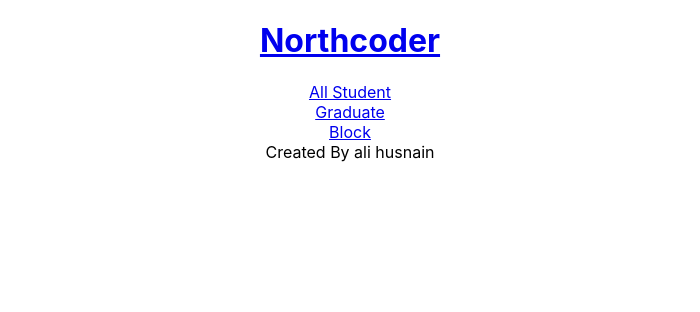
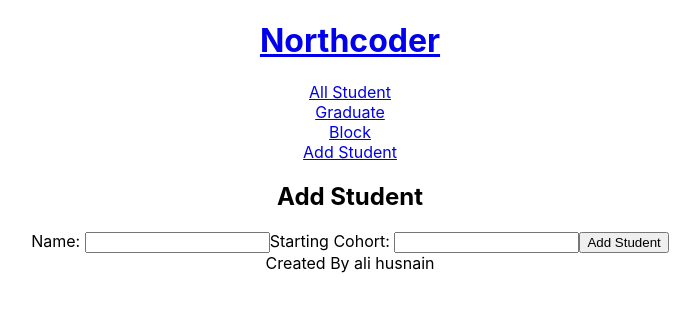
Before and after one commit to alihusnain4190/std_tracker, a React (Create React App) app: page /add in a window 1280 px wide. Shown: the top 312 px of the page, without its empty margins (290-990 px from the left). Built offline with nearby package versions, Linux system fonts and the light colour scheme.

Commit message:
add addstudent component

```diff
--- a/src/App.js
+++ b/src/App.js
@@ -7,6 +7,7 @@ import AllStudent from "./Pages/AllStudent";
 import GraduateStudent from "./Pages/GraduateStudent";
 import StudentInBlock from "./Pages/StudentInBlock";
 import UpdateStudent from "./Pages/UpdateStudent";
+import AddStudent from "./Pages/AddStudent";
 function App() {
   return (
     <div className="App">
@@ -17,6 +18,7 @@ function App() {
         <GraduateStudent path="/graduate" />
         <StudentInBlock path="/block" />
         <UpdateStudent path="students/single/:id"></UpdateStudent>
+        <AddStudent path="/add"></AddStudent>
       </Router>
       <Footer />
     </div>
--- a/src/Component/Navbar.jsx
+++ b/src/Component/Navbar.jsx
@@ -16,6 +16,9 @@ const Navbar = () => {
       <div>
         <Link to="/block">Block</Link>
       </div>
+      <div>
+        <Link to="/add">Add Student</Link>
+      </div>
     </div>
   );
 };
--- a/src/Component/UpdateBlock.jsx
+++ b/src/Component/UpdateBlock.jsx
@@ -23,6 +23,7 @@ const UpdateBlock = ({ id }) => {
           <input
             type="text"
             value={student}
+            value={student}
             ref={textInput}
             onChange={hadnleChange}
           ></input>
--- /dev/null
+++ b/src/Pages/AddStudent.jsx
@@ -0,0 +1,77 @@
+import React, { Component } from "react";
+import * as api from "../api";
+
+class AddStudent extends Component {
+  state = {
+    name: "",
+    startingCohort: "",
+    msg: "",
+    err: "",
+  };
+
+  addStudent = () => {
+    const { name, startingCohort } = this.state;
+    api
+      .postStudent(name, startingCohort)
+      .then(({ student }) => {
+        this.setState({
+          msg: `${student.name} has been added to the system.`,
+          name: "",
+          startingCohort: "",
+        });
+      })
+      .catch((err) => {
+        console.dir(err);
+        this.setState({
+          err: { status: err.response.status, msg: err.response.data.message },
+        });
+      });
+  };
+
+  handleAddStudent = (event) => {
+    event.preventDefault();
+    this.addStudent();
+  };
+
+  handleChange = (event) => {
+    const { name, value } = event.target;
+    this.setState({ [name]: value });
+  };
+
+  render() {
+    const { name, startingCohort, msg, err } = this.state;
+    if (err) return "error";
+    return (
+      <>
+        <main>
+          <div className="post">
+            <h2>Add Student</h2>
+            <form onSubmit={this.handleAddStudent}>
+              <label htmlFor="name">Name: </label>
+              <input
+                id="name"
+                type="text"
+                name="name"
+                value={name}
+                onChange={this.handleChange}
+              />
+
+              <label htmlFor="cohort">Starting Cohort: </label>
+              <input
+                id="cohort"
+                type="text"
+                name="startingCohort"
+                value={startingCohort}
+                onChange={this.handleChange}
+              />
+
+              <button className="btn">Add Student</button>
+            </form>
+            {msg && <p>{msg}</p>}
+          </div>
+        </main>
+      </>
+    );
+  }
+}
+export default AddStudent;
--- /dev/null
+++ b/src/api.js
@@ -0,0 +1,11 @@
+import axios from "axios";
+export const postStudent = (name, startingCohort) => {
+  return axios
+    .post("https://nc-student-tracker.herokuapp.com/api/students/", {
+      name: name,
+      startingCohort: startingCohort,
+    })
+    .then(({ data: { student } }) => {
+      return { student: student };
+    });
+};
```
Also changed, not shown: 1 other file (tests, documents, lock files or other folders).
